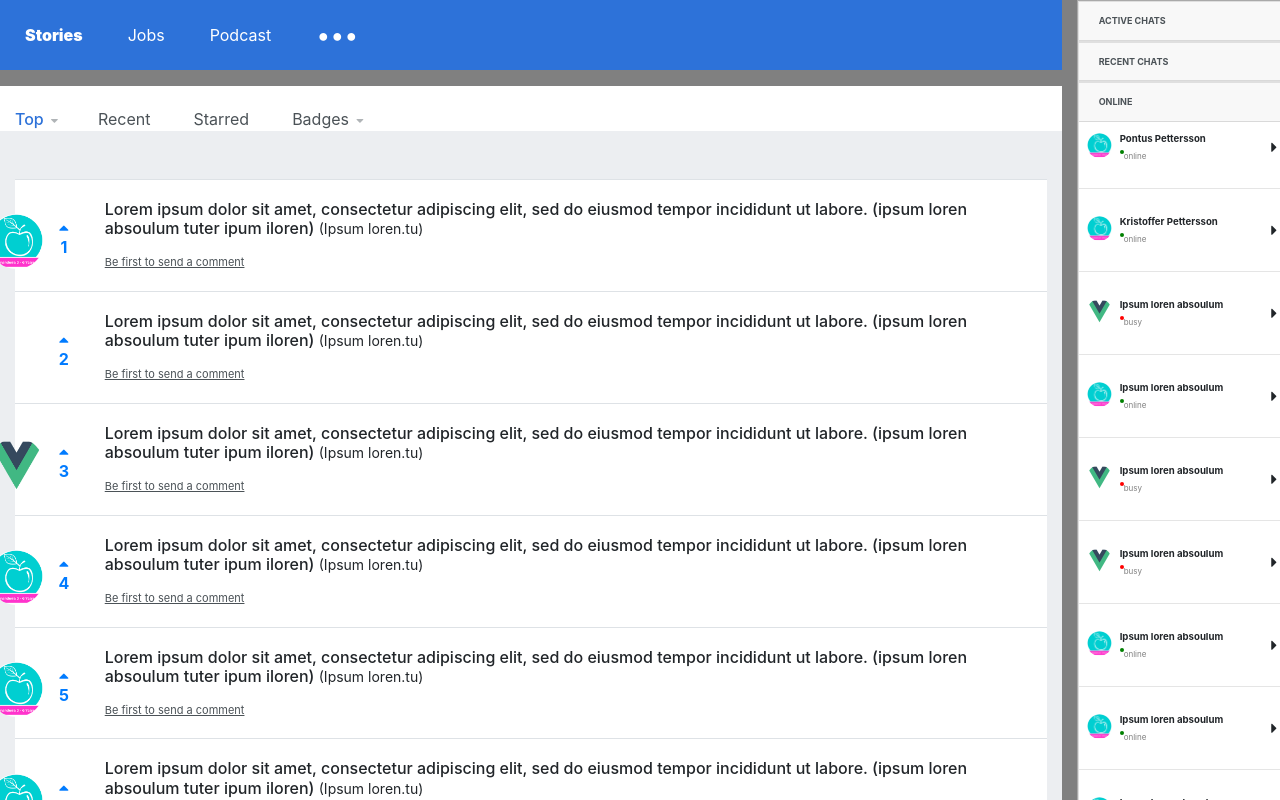
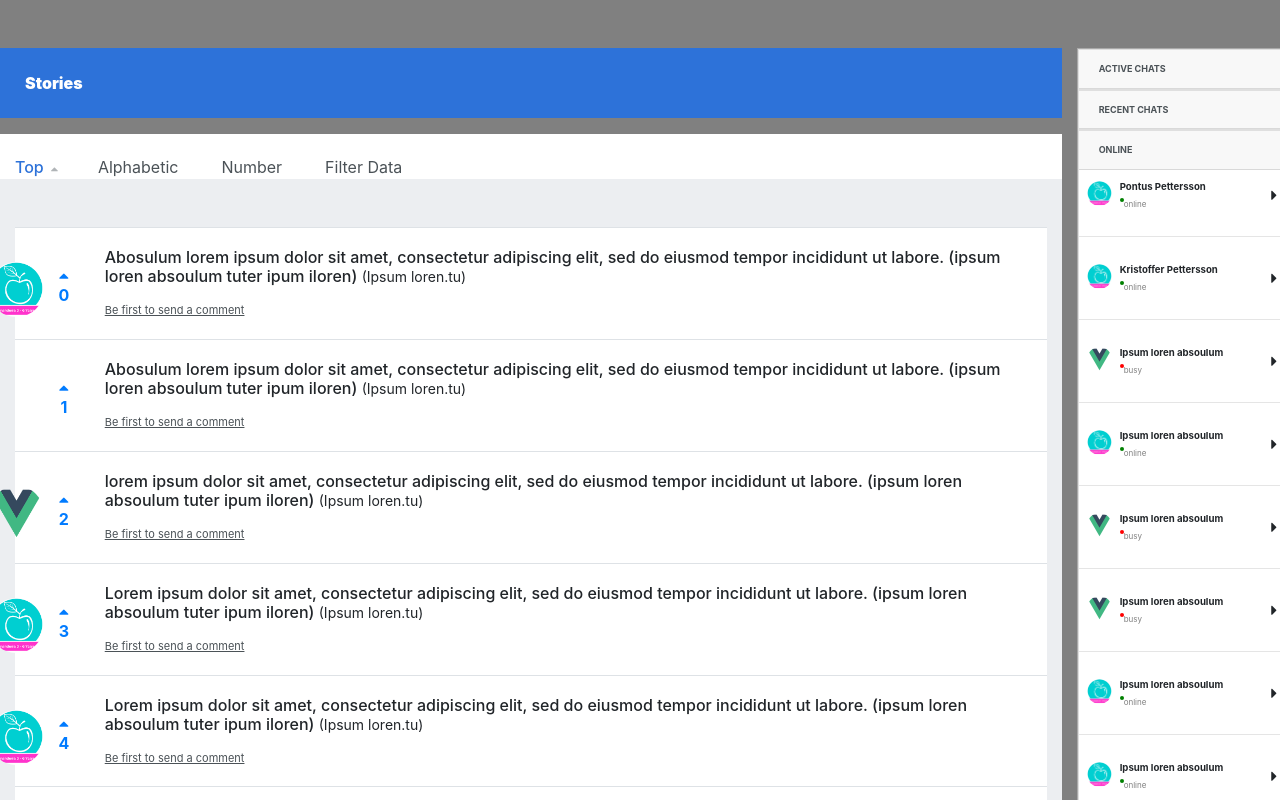
Before and after one commit to Mr-Blu3/stories, a Vue app: page / in a window 1280 px wide. Shown: the top 800 px of the page. Built offline with nearby package versions, Linux system fonts and the light colour scheme; what vue-resource-2 would draw is missing.

Commit message:
made filter and sort and fixed comment

```diff
--- a/src/Mock_Data/MOCK_STORIES.js
+++ b/src/Mock_Data/MOCK_STORIES.js
@@ -1,62 +1,77 @@
 export const MOCK_STORIES =
   [{
     logo: 'static/paron.png',
+    name: 'C bosulum Ipsum loren absoulum',
+    headline: 'Abosulum lorem ipsum dolor sit amet, consectetur adipiscing elit, sed do eiusmod tempor incididunt ut labore. (ipsum loren absoulum tuter ipum iloren)',
+    key: 0
+  }, {
+    logo: false,
+    name: 'B bosulum Ipsum loren absoulum',
+    headline: 'Abosulum lorem ipsum dolor sit amet, consectetur adipiscing elit, sed do eiusmod tempor incididunt ut labore. (ipsum loren absoulum tuter ipum iloren)',
+    key: 1
+  }, {
+    logo: 'static/logo.png',
+    name: 'A Ipsum loren absoulum',
+    headline: 'lorem ipsum dolor sit amet, consectetur adipiscing elit, sed do eiusmod tempor incididunt ut labore. (ipsum loren absoulum tuter ipum iloren)',
+    key: 2
+  }, {
+    logo: 'static/paron.png',
     name: 'Ipsum loren absoulum',
-    headline: 'Lorem ipsum dolor sit amet, consectetur adipiscing elit, sed do eiusmod tempor incididunt ut labore. (ipsum loren absoulum tuter ipum iloren)'
+    headline: 'Lorem ipsum dolor sit amet, consectetur adipiscing elit, sed do eiusmod tempor incididunt ut labore. (ipsum loren absoulum tuter ipum iloren)',
+    key: 3
+  }, {
+    logo: 'static/paron.png',
+    name: 'Ipsum loren absoulum',
+    headline: 'Lorem ipsum dolor sit amet, consectetur adipiscing elit, sed do eiusmod tempor incididunt ut labore. (ipsum loren absoulum tuter ipum iloren)',
+    key: 4
+  }, {
+    logo: 'static/paron.png',
+    name: 'Ipsum loren absoulum',
+    headline: 'Abosulum Lorem ipsum dolor sit amet, consectetur adipiscing elit, sed do eiusmod tempor incididunt ut labore. (ipsum loren absoulum tuter ipum iloren)',
+    key: 5
+  }, {
+    logo: 'static/paron.png',
+    name: 'Ipsum loren absoulum',
+    headline: 'Lorem ipsum dolor sit amet, consectetur adipiscing elit, sed do eiusmod tempor incididunt ut labore. (ipsum loren absoulum tuter ipum iloren)',
+    key: 6
   }, {
     logo: false,
     name: 'Ipsum loren absoulum',
-    headline: 'Lorem ipsum dolor sit amet, consectetur adipiscing elit, sed do eiusmod tempor incididunt ut labore. (ipsum loren absoulum tuter ipum iloren)'
-  }, {
-    logo: 'static/logo.png',
-    name: 'Ipsum loren absoulum',
-    headline: 'Lorem ipsum dolor sit amet, consectetur adipiscing elit, sed do eiusmod tempor incididunt ut labore. (ipsum loren absoulum tuter ipum iloren)'
+    headline: 'Lorem ipsum dolor sit amet, consectetur adipiscing elit, sed do eiusmod tempor incididunt ut labore. (ipsum loren absoulum tuter ipum iloren)',
+    key: 7
   }, {
     logo: 'static/paron.png',
     name: 'Ipsum loren absoulum',
-    headline: 'Lorem ipsum dolor sit amet, consectetur adipiscing elit, sed do eiusmod tempor incididunt ut labore. (ipsum loren absoulum tuter ipum iloren)'
+    headline: 'Lorem ipsum dolor sit amet, consectetur adipiscing elit, sed do eiusmod tempor incididunt ut labore. (ipsum loren absoulum tuter ipum iloren)',
+    key: 8
+  }, {
+    logo: false,
+    name: 'Ipsum loren absoulum',
+    headline: 'Lorem ipsum dolor sit amet, consectetur adipiscing elit, sed do eiusmod tempor incididunt ut labore. (ipsum loren absoulum tuter ipum iloren)',
+    key: 9
   }, {
     logo: 'static/paron.png',
     name: 'Ipsum loren absoulum',
-    headline: 'Lorem ipsum dolor sit amet, consectetur adipiscing elit, sed do eiusmod tempor incididunt ut labore. (ipsum loren absoulum tuter ipum iloren)'
+    headline: 'Lorem ipsum dolor sit amet, consectetur adipiscing elit, sed do eiusmod tempor incididunt ut labore. (ipsum loren absoulum tuter ipum iloren)',
+    key: 10
   }, {
     logo: 'static/paron.png',
     name: 'Ipsum loren absoulum',
-    headline: 'Lorem ipsum dolor sit amet, consectetur adipiscing elit, sed do eiusmod tempor incididunt ut labore. (ipsum loren absoulum tuter ipum iloren)'
+    headline: 'Lorem ipsum dolor sit amet, consectetur adipiscing elit, sed do eiusmod tempor incididunt ut labore. (ipsum loren absoulum tuter ipum iloren)',
+    key: 11
   }, {
     logo: 'static/paron.png',
     name: 'Ipsum loren absoulum',
-    headline: 'Lorem ipsum dolor sit amet, consectetur adipiscing elit, sed do eiusmod tempor incididunt ut labore. (ipsum loren absoulum tuter ipum iloren)'
-  }, {
-    logo: false,
-    name: 'Ipsum loren absoulum',
-    headline: 'Lorem ipsum dolor sit amet, consectetur adipiscing elit, sed do eiusmod tempor incididunt ut labore. (ipsum loren absoulum tuter ipum iloren)'
+    headline: 'Lorem ipsum dolor sit amet, consectetur adipiscing elit, sed do eiusmod tempor incididunt ut labore. (ipsum loren absoulum tuter ipum iloren)',
+    key: 12
   }, {
     logo: 'static/paron.png',
     name: 'Ipsum loren absoulum',
-    headline: 'Lorem ipsum dolor sit amet, consectetur adipiscing elit, sed do eiusmod tempor incididunt ut labore. (ipsum loren absoulum tuter ipum iloren)'
-  }, {
-    logo: false,
-    name: 'Ipsum loren absoulum',
-    headline: 'Lorem ipsum dolor sit amet, consectetur adipiscing elit, sed do eiusmod tempor incididunt ut labore. (ipsum loren absoulum tuter ipum iloren)'
+    headline: 'Lorem ipsum dolor sit amet, consectetur adipiscing elit, sed do eiusmod tempor incididunt ut labore. (ipsum loren absoulum tuter ipum iloren)',
+    key: 13
   }, {
     logo: 'static/paron.png',
     name: 'Ipsum loren absoulum',
-    headline: 'Lorem ipsum dolor sit amet, consectetur adipiscing elit, sed do eiusmod tempor incididunt ut labore. (ipsum loren absoulum tuter ipum iloren)'
-  }, {
-    logo: 'static/paron.png',
-    name: 'Ipsum loren absoulum',
-    headline: 'Lorem ipsum dolor sit amet, consectetur adipiscing elit, sed do eiusmod tempor incididunt ut labore. (ipsum loren absoulum tuter ipum iloren)'
-  }, {
-    logo: 'static/paron.png',
-    name: 'Ipsum loren absoulum',
-    headline: 'Lorem ipsum dolor sit amet, consectetur adipiscing elit, sed do eiusmod tempor incididunt ut labore. (ipsum loren absoulum tuter ipum iloren)'
-  }, {
-    logo: 'static/paron.png',
-    name: 'Ipsum loren absoulum',
-    headline: 'Lorem ipsum dolor sit amet, consectetur adipiscing elit, sed do eiusmod tempor incididunt ut labore. (ipsum loren absoulum tuter ipum iloren)'
-  }, {
-    logo: 'static/paron.png',
-    name: 'Ipsum loren absoulum',
-    headline: 'Lorem ipsum dolor sit amet, consectetur adipiscing elit, sed do eiusmod tempor incididunt ut labore. (ipsum loren absoulum tuter ipum iloren)'
+    headline: 'Lorem ipsum dolor sit amet, consectetur adipiscing elit, sed do eiusmod tempor incididunt ut labore. (ipsum loren absoulum tuter ipum iloren)',
+    key: 14
   }];
--- a/src/components/chats/chats.component.html
+++ b/src/components/chats/chats.component.html
@@ -5,7 +5,8 @@
     v-bind:keySortRow="keySortRows"
     @removePeople="removePeople($event)"
     @hideBodyBox="hideBodyBox($event)"
-    @missMsg="missMsgCount($event)">
+    @missMsg="missMsgCount($event)"
+    @resetMsgs="resetMsgs($event)">
   </chat-boxes>
 
   <div class="w-100" id="border-sort">
--- a/src/components/chats/chats.component.js
+++ b/src/components/chats/chats.component.js
@@ -71,11 +71,14 @@ export default  {
       this.missMsgs = this.missMsgs.filter(data => {
         return data.name !== person
       });
+      console.log(this.missMsgs)
     },
+
     autoFocus(person)
     {
       this.focusPerson = person;
     },
+
     key(key) {
       this.keySortRows = key;
     }
--- a/src/components/header/index.vue
+++ b/src/components/header/index.vue
@@ -21,10 +21,7 @@
     data() {
       return {
         navLists: [
-          {name: 'Stories', url: '/'},
-          {name: 'Jobs', url: 'jobs'},
-          {name: 'Podcast', url: 'podcast'},
-          {name: '•••', url: '#', className: 'dots'}
+          {name: 'Stories', url: '/'}
         ]
       }
     }
--- a/src/components/init.vue
+++ b/src/components/init.vue
@@ -1,6 +1,6 @@
 <template>
     <div class="row" style="background: grey">
-      <div class="col-10">
+      <div class="col-10 mt-5 mb-5">
         <header-component></header-component>
 
         <section class="text-left body">
@@ -8,7 +8,7 @@
         </section>
       </div>
 
-      <div class="col-2">
+      <div class="col-2 mt-5">
         <chat-component></chat-component>
       </div>
 
--- a/src/components/stories/index.vue
+++ b/src/components/stories/index.vue
@@ -3,8 +3,8 @@
     <div class="story-header align-nav">
       <div class="container">
         <ul>
-          <li v-for="filter in navFilters">
-            <a style="cursor: pointer"><p :class="filter.active">{{filter.name}} <i :class="filter.arrow"></i></p></a>
+          <li v-for="navStore in navStores">
+            <a @click="sortColumns(navStore); filterColumns(navStore)" class="pointer"><p :class="navStore.active"> {{ navStore.name }} <i :class="navStore.arrow"></i></p></a>
           </li>
         </ul>
       </div>
@@ -14,21 +14,23 @@
       <div class="container">
         <table class="table bg-white">
           <tbody>
-            <tr v-for="story, key in stories">
+            <tr v-for="story in stories">
               <td id="story-logo"><img v-if="story.logo" class="circleBase" :src="story.logo" /></td>
 
               <td class="text-primary text-center">
                 <strong>
                   <i class="fa ml-1 fa-caret-up align-bottom"></i>
-                  <p class="ml-1 align-top m-0">{{ ++key }}</p>
+                  <p class="ml-1 align-top m-0">{{ story.key }}</p>
                 </strong>
               </td>
 
               <td>
                 <h6 class="align-middle m-2">{{story.headline}} <small>(Ipsum loren.tu)</small></h6>
-                <div v-if="story.iComment" class="colorGrey m-2 align-block pointer" v-on:click="showComments(story)" style="font-size: 11px;">
+
+                <div v-if="story.iComment && story.iComment.length > 0" class="colorGrey m-2 align-block pointer" v-on:click="showComments(story)" style="font-size: 11px;">
                     <u>Comments: {{story.iComment.length}}</u> &nbsp; • &nbsp;{{story.iComment[0].date}} From: {{story.iComment[0].name}}, {{story.iComment[0].country}}, {{story.iComment[0].website}} || {{ story.iComment[0].org }}
                 </div>
+
                 <p v-else class="colorGrey m-2 align-block pointer" v-on:click="showComments(story)" style="font-size: 11px;"><u>Be first to send a comment</u></p>
 
                 <div v-bind:class="{slidedown: story.showComments, sliderUp: !story.showComments}">
@@ -41,6 +43,7 @@
                           <td class="align-top"><label class="mr-2">Website: {{comment.website}}</label> </td>
                           <td class="align-top"><label>Country: {{comment.country}}</label></td>
                           <td class="align-top"><label>Network: {{comment.org}}</label></td>
+                          <td class="text-center pointer" @click="removeComment(comment, story)"><i class="fa fa-times" aria-hidden="true"></i></td>
                         </tr>
                         <tr><td colspan="4">Comment: {{comment.comment}}</td></tr>
                       </tbody>
--- a/src/components/stories/stories.component.js
+++ b/src/components/stories/stories.component.js
@@ -6,20 +6,23 @@ export default {
   mounted() {},
   data() {
     return {
-      navFilters: [
-        {name: 'Top', arrow: 'fa fa-caret-down', active: 'active-filter'},
-        {name: 'Recent'},
-        {name: 'Starred'},
-        {name: 'Badges', arrow: 'fa fa-caret-down'}
+      navStores: [
+        {name: 'Top', arrow: 'fa fa-caret-up', active: 'active-filter', sort: 'reverse'},
+        {name: 'Alphabetic', sort: 'sort'},
+        {name: 'Number', sort: 'number' },
+        {name: 'Filter Data', filter: 'default'}
       ],
       stories: MOCK_STORIES,
       commentStore: {},
-      infoSender: {}
+      infoSender: {},
+      storeBool: false,
     }
   },
+
   beforeUpdate() {
     this.$http.get("http://ipinfo.io").then(data => this.infoSender = {country: data.data.country, org: data.data.org });
   },
+
   methods: {
     showComments: function(story) {
       this.stories = this.stories.map(data => {
@@ -30,11 +33,7 @@ export default {
     addComment(story) {
       this.stories = this.stories.map(data => {
         if(data === story) {
-          if(!data.iComment) {
-            data.iComment = [this.triggComment()];
-          } else {
-            data.iComment.unshift(this.triggComment());
-          }
+          !data.iComment ? data.iComment = [this.triggComment()] : data.iComment.unshift(this.triggComment());
         }
 
         return data;
@@ -50,9 +49,6 @@ export default {
       let month = ('0' + (new Date().getMonth() + 1)).slice(-2);
       let year = new Date().getFullYear();
 
-
-      console.log(this.infoSender)
-
       return {
         name: this.commentStore.name,
         comment: this.commentStore.comment,
@@ -62,6 +58,44 @@ export default {
         org: this.infoSender.org
       };
     },
+
+    filterColumns(filter) {
+      if (filter.filter && this.stories.length > 4) return this.stories = this.stories.filter(data => data.key > 10);
+      this.stories = MOCK_STORIES;
+      this.navStores.map(data => data.active = data === filter ? 'active-filter' : '');
+    },
+
+    sortColumns(sort)
+    {
+      this.storeBool = (!this.storeBool) ? true : false;
+      if(sort.arrow) this.navStores[0].arrow = (this.storeBool) ? 'fa fa-caret-down' : 'fa fa-caret-up';
+      this.navStores.map(data => data.active = data === sort ? 'active-filter' : '');
+
+      /*
+      * ToDo: Make Dynamic
+      * */
+
+      if(sort.sort === 'reverse') return this.stories.reverse();
+      if(sort.sort === 'number') return this.stories.sort((a,b) => a.key-b.key)
+      if(sort.sort === 'sort') {
+        this.stories.sort((a, b) => {
+          if (a.headline < b.headline) return -1;
+          if (a.headline > b.headline) return 1;
+          return 0;
+        });
+      }
+    },
+
+    removeComment(comment, story)
+    {
+      this.stories = this.stories.map(data => {
+        if(!data.iComment) return data;
+        data.iComment = data.iComment.filter(data => {return data !== comment});
+        return data;
+      });
+      this.showComments(story);
+    }
+
   },
   computed: {}
 }
```
Also changed, not shown: src/components/chats/chatt-boxes/Chatt-boxes.component.js (+6 -8 lines). Lines whose indentation alone changed are shown as unchanged.
